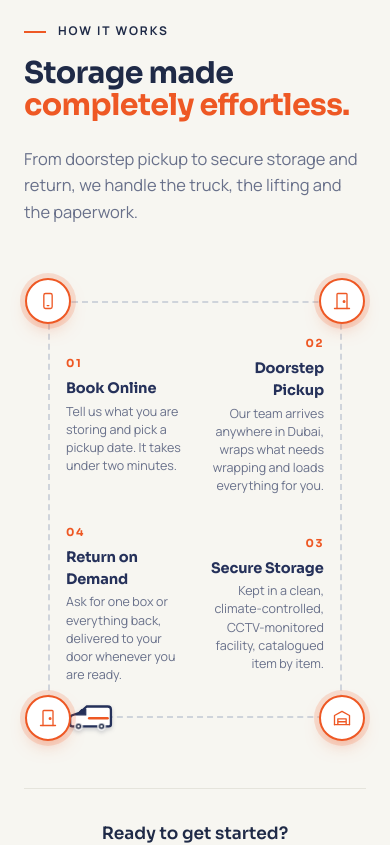
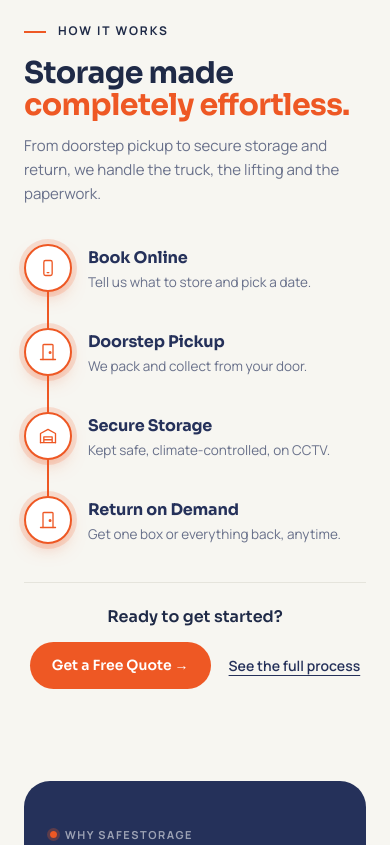
Before and after one commit to safestoragein/dubai, a Next.js app: page / in a window 390 px wide. Shown: the part 2460-3305 px from the top of the page. Built offline with nearby package versions, Linux system fonts and the light colour scheme.

Commit message:
How it works (mobile): simple vertical checklist with filling rail, one short line per step
Co-Authored-By: Claude Opus 5 (1M context) <noreply@anthropic.com>

```diff
--- a/components/landing/journey.module.css
+++ b/components/landing/journey.module.css
@@ -879,168 +879,102 @@
 .van {
   display:none;
 }
+/* ---------- phones: a plain vertical checklist ----------
+   Dot + number + title + one short line per step. The rail fills top to
+   bottom and each dot lights up in turn (same dot keyframes as desktop). */
+.jstepShort {
+  display: none;
+}
 @media (max-width:899px) {
   .journey {
-    --jy:6s;
+    --jy: 5s;
   }
   .trackWrap {
-    margin:8px 0 4px;
-    position:relative;
+    position: relative;
+    margin-top: 4px;
   }
   .line {
-    border:2px dashed var(--jy-line-strong);
-    background:0 0;
-    border-radius:24px;
-    width:auto;
-    height:auto;
-    inset:24px;
+    left: 23px;
+    right: auto;
+    top: 42px;
+    bottom: 42px;
+    width: 2px;
+    height: auto;
   }
-  .fill,.light {
-    display:none;
+  .fill {
+    transform-origin: top;
+    transform: scaleY(0);
+  }
+  .journey.isPlaying .fill {
+    animation-name: jyFillV;
+  }
+  .light {
+    left: 50%;
+    top: 0;
+    margin: -5px 0 0 -5px;
+  }
+  .journey.isPlaying .light {
+    animation-name: jyLightV;
+  }
+  .van {
+    display: none;
   }
   .track {
-    grid-template-rows:1fr 1fr;
-    grid-template-columns:1fr 1fr;
-    gap:0;
-    padding:44px 36px;
-    display:grid;
-    position:static;
+    grid-template-columns: 1fr;
+    gap: 0;
   }
   .jstep {
-    text-align:left;
-    flex-direction:column;
-    justify-content:center;
-    align-items:flex-start;
-    gap:3px;
-    min-height:150px;
-    padding:14px 10px 14px 6px;
-    display:flex;
-    position:static;
-  }
-  .jstep1 {
-    grid-area:1/1;
-  }
-  .jstep2 {
-    grid-area:1/2;
-  }
-  .jstep3 {
-    grid-area:2/2;
-  }
-  .jstep4 {
-    grid-area:2/1;
-  }
-  .jstep2,.jstep3 {
-    text-align:right;
-    align-items:flex-end;
-    padding:14px 6px 14px 10px;
+    display: grid;
+    grid-template-columns: 48px 1fr;
+    grid-template-rows: auto auto;
+    column-gap: 16px;
+    row-gap: 2px;
+    align-content: center;
+    text-align: left;
+    height: 84px;
   }
   .jstepDot {
-    width:46px;
-    height:46px;
-    position:absolute;
-  }
-  .jstepDot svg {
-    width:20px;
-    height:20px;
-  }
-  .jstep1 .jstepDot {
-    top:1px;
-    left:1px;
-  }
-  .jstep2 .jstepDot {
-    top:1px;
-    right:1px;
-  }
-  .jstep3 .jstepDot {
-    bottom:1px;
-    right:1px;
-  }
-  .jstep4 .jstepDot {
-    bottom:1px;
-    left:1px;
+    grid-row: 1 / span 2;
+    align-self: center;
   }
   .jstepNum {
-    margin-top:0;
+    display: none;
   }
   .jstepTitle {
-    margin-top:2px;
-    font-size:14.5px;
+    align-self: end;
+    font-size: 16px;
+    margin-top: 0;
   }
   .jstepText {
-    max-width:none;
-    font-size:12.5px;
-    line-height:1.45;
+    display: none;
   }
-  .van {
-    z-index:1;
-    pointer-events:none;
-    width:46px;
-    height:30px;
-    display:block;
-    position:absolute;
-    top:calc(100% - 62px);
-    left:calc(100% - 24px);
-    transform:translate(-50%,-50%);
-  }
-  .vanBody {
-    filter:drop-shadow(0 2px 2px #1f2a4438);
-    width:100%;
-    height:100%;
-    display:block;
-    overflow:visible;
-  }
-  .van .jyShadow {
-    display:none;
-  }
-  .journey.isPlaying .van {
-    animation:jyVanM var(--jy) cubic-bezier(.45, 0, .25, 1) 1 both;
-  }
-  .journey.isPlaying .vanBody {
-    animation:jyVanMFace var(--jy) steps(1, end) 1 both;
-  }
-  @keyframes jyVanM {
-    0%,10% {
-      top:calc(100% - 62px);
-      left:calc(100% - 24px);
-    }
-    26%,32% {
-      top:62px;
-      left:calc(100% - 24px);
-    }
-    48%,54% {
-      top:calc(100% - 62px);
-      left:calc(100% - 24px);
-    }
-    57% {
-      top:calc(100% - 24px);
-      left:calc(100% - 62px);
-    }
-    72%,to {
-      top:calc(100% - 24px);
-      left:66px;
-    }
-  }
-  @keyframes jyVanMFace {
-    0%,31.9% {
-      transform:rotate(-90deg);
-    }
-    32%,53.9% {
-      transform:rotate(90deg);
-    }
-    54%,to {
-      transform:scaleX(-1);
-    }
-  }
-  @media (prefers-reduced-motion:reduce) {
-    .van {
-      top:calc(100% - 24px);
-      left:66px;
-    }
-    .vanBody {
-      transform:scaleX(-1);
-    }
+  .jstepShort {
+    display: block;
+    align-self: start;
+    color: var(--jy-slate);
+    font-size: 13.5px;
+    line-height: 1.4;
   }
 }
+@keyframes jyFillV {
+  0%,10% { transform: scaleY(0); }
+  28%,32% { transform: scaleY(.3333); }
+  50%,54% { transform: scaleY(.6667); }
+  72%,to { transform: scaleY(1); }
+}
+@keyframes jyLightV {
+  0%,9% { opacity: 0; top: 0; }
+  11% { opacity: 1; top: 0; }
+  28% { opacity: 1; top: 33.33%; }
+  29%,31% { opacity: 0; top: 33.33%; }
+  32% { opacity: 1; top: 33.33%; }
+  50% { opacity: 1; top: 66.67%; }
+  51%,53% { opacity: 0; top: 66.67%; }
+  54% { opacity: 1; top: 66.67%; }
+  72% { opacity: 1; top: 100%; }
+  74%,to { opacity: 0; top: 100%; }
+}
+
 @media (prefers-reduced-motion:reduce) {
   .journey.isPlaying * {
     animation:none!important;
--- a/components/landing/landing-services.tsx
+++ b/components/landing/landing-services.tsx
@@ -130,21 +130,25 @@ const steps = [
     icon: <IcoPhone />,
     title: "Book Online",
     body: "Tell us what you are storing and pick a pickup date. It takes under two minutes.",
+    short: "Tell us what to store and pick a date.",
   },
   {
     icon: <IcoDoor />,
     title: "Doorstep Pickup",
     body: "Our team arrives anywhere in Dubai, wraps what needs wrapping and loads everything for you.",
+    short: "We pack and collect from your door.",
   },
   {
     icon: <IcoStore />,
     title: "Secure Storage",
     body: "Kept in a clean, climate-controlled, CCTV-monitored facility, catalogued item by item.",
+    short: "Kept safe, climate-controlled, on CCTV.",
   },
   {
     icon: <IcoDoor />,
     title: "Return on Demand",
     body: "Ask for one box or everything back, delivered to your door whenever you are ready.",
+    short: "Get one box or everything back, anytime.",
   },
 ]
 const stepClass = [j.jstep1, j.jstep2, j.jstep3, j.jstep4]
@@ -304,6 +308,8 @@ export function LandingSteps() {
                 <span className={j.jstepNum}>{String(i + 1).padStart(2, "0")}</span>
                 <h3 className={j.jstepTitle}>{step.title}</h3>
                 <p className={j.jstepText}>{step.body}</p>
+                {/* phone copy — one short line (the full sentence is desktop-only) */}
+                <p className={j.jstepShort}>{step.short}</p>
               </li>
             ))}
           </ol>
--- a/components/landing/landing.module.css
+++ b/components/landing/landing.module.css
@@ -903,6 +903,22 @@
   .howHead {
     grid-template-columns: 1fr;
     align-items: start;
+    gap: 12px;
+    margin-bottom: 20px;
+  }
+  .howHead p {
+    font-size: 15px;
+    padding-bottom: 0;
+  }
+  .howCta {
+    margin-top: 20px;
+    padding-top: 22px;
+    gap: 12px 18px;
+  }
+  .howCta > span {
+    width: 100%;
+    text-align: center;
+    font-size: 16px;
   }
 }
 
```
